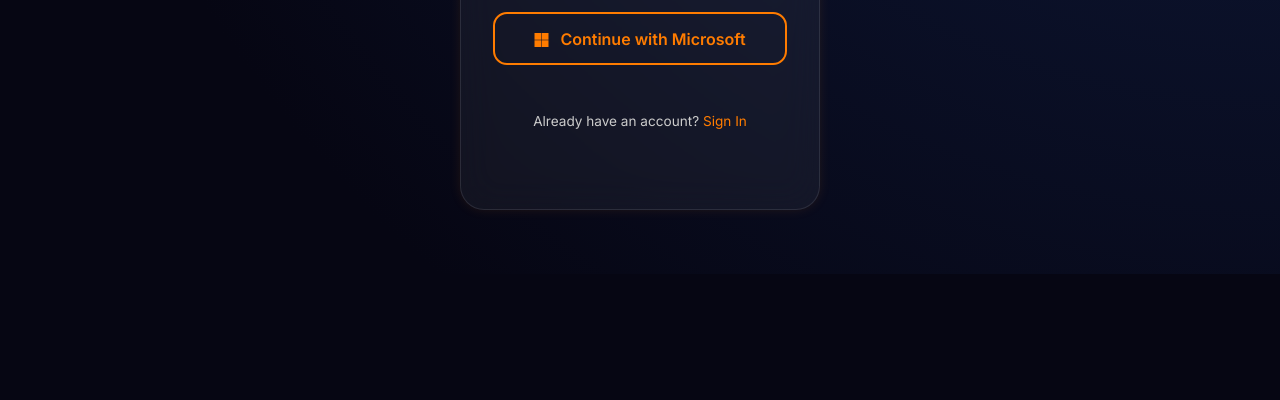
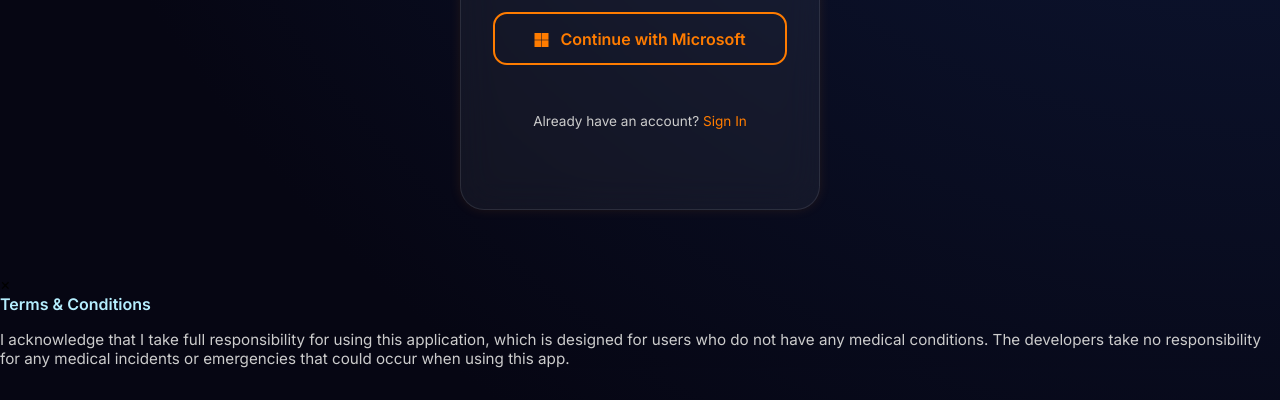
Before and after one commit to Jordan-ar/smart-life-manager, a Flask app: template templates/signup.html in a window 1280 px wide. Shown: the part 692-1092 px from the top of the page. Before the commit the page ends 955 px from the top, so only its background shows below. Run offline with Flask 3, Linux system fonts and the light colour scheme; the template is opened without the code that fills it, so the values that code supplies are empty.

Commit message:
Add terms modal

```diff
--- a/templates/signup.html
+++ b/templates/signup.html
@@ -53,7 +53,7 @@
 					<div class="form-options">
 						<label class="text-checkbox">
 							<input type="checkbox"> I accept the
-							<a href="#" class="link">terms and conditions</a>
+							<a href="#" class="link" onclick="openTermsModal()">terms and conditions</a>
 						</label>
 					</div>
 
@@ -83,5 +83,15 @@
 				</form>
 			</div>
 		</div>
+		<div class="modal-overlay" id="modalOverlay" onclick="closeTermsModal()"></div>
+		<div class="modal-terms" id="termsModal">
+			<div class="feedback-modal-content">
+				<span class="close-modal" onclick="closeTermsModal()">&times;</span>
+				<h2 class="card-title">Terms & Conditions</h2>
+				<p>
+					I acknowledge that I take full responsibility for using this application, which is designed for users who do not have any medical conditions. The developers take no responsibility for any medical incidents or emergencies that could occur when using this app.
+				</p>
+			</div>
+		</div>
 	</body>
 </html>
```
